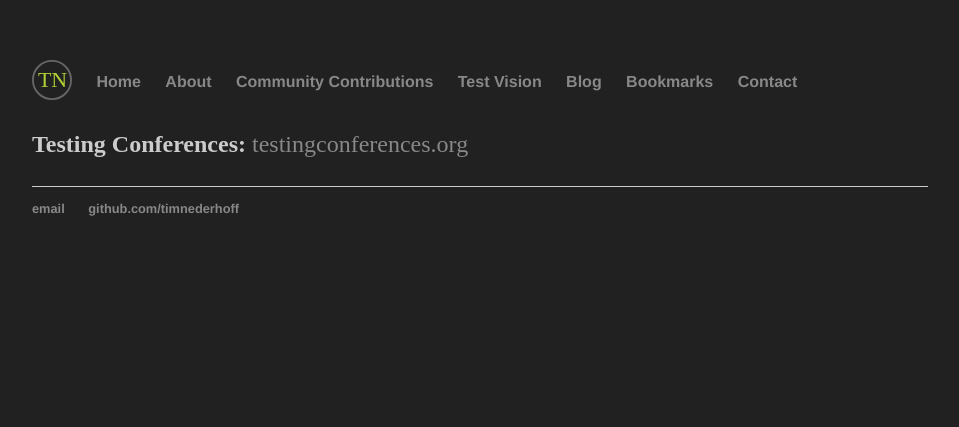
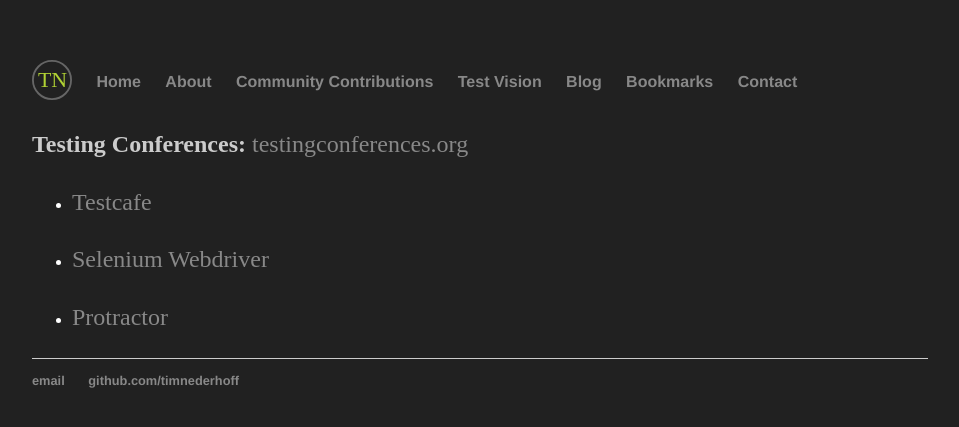
Before and after one commit to timnederhoff/timnederhoff.github.io, a Jekyll site: the page built from bookmarks.md, in a window 1280 px wide. Shown: the top 427 px of the page, without its empty margins (160-1119 px from the left). Built offline with Jekyll 4.4.1, drawn with Linux system fonts in a browser that asks for light colours.

```diff
--- a/_data/bookmarks.yml
+++ b/_data/bookmarks.yml
@@ -12,10 +12,9 @@
     - javascript
     - browser-driver
 - name: Protractor
-  url: http://www.protractortest.org/
+  url: https://www.protractortest.org/
   tags:
     - browser-driver
     - framework
     - javascript
     - typescript
-- name:
--- a/bookmarks.md
+++ b/bookmarks.md
@@ -4,3 +4,7 @@ title: Bookmarks
 ---
 
 **Testing Conferences:** [testingconferences.org](https://testingconferences.org/)
+
+{% for bookmark in site.data.bookmarks %}
+* [{{ bookmark.name }}]({{ bookmark.url }})
+{% endfor %}
```
Also changed, not shown: Gemfile.lock, README.md.
